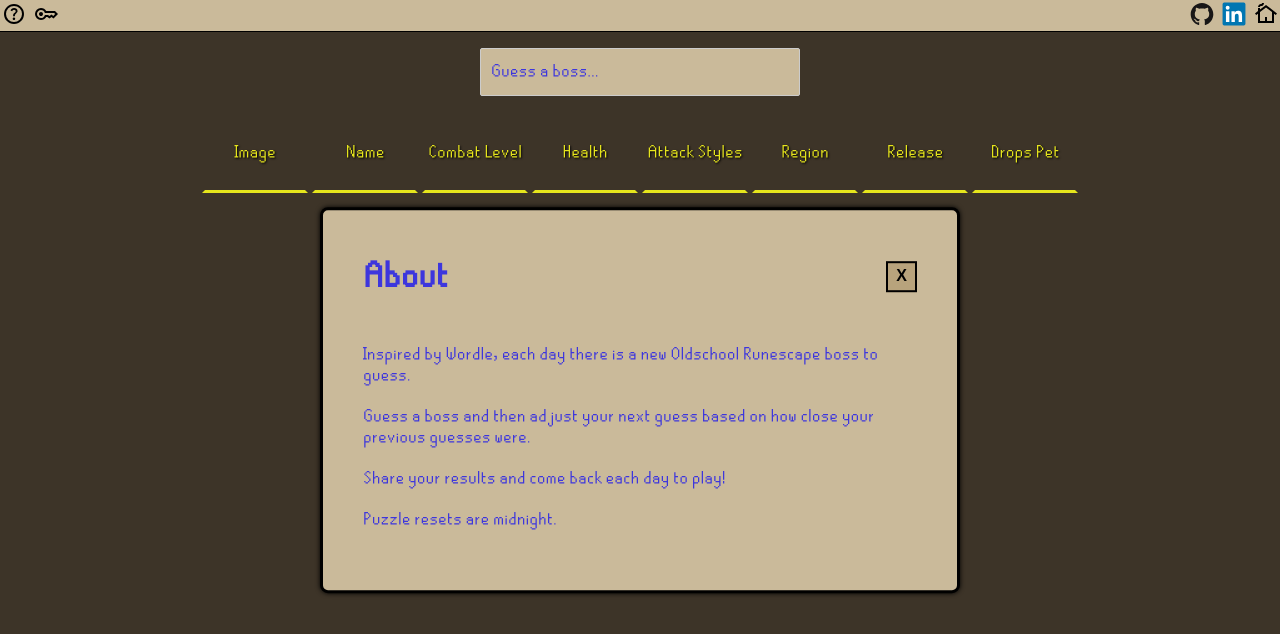
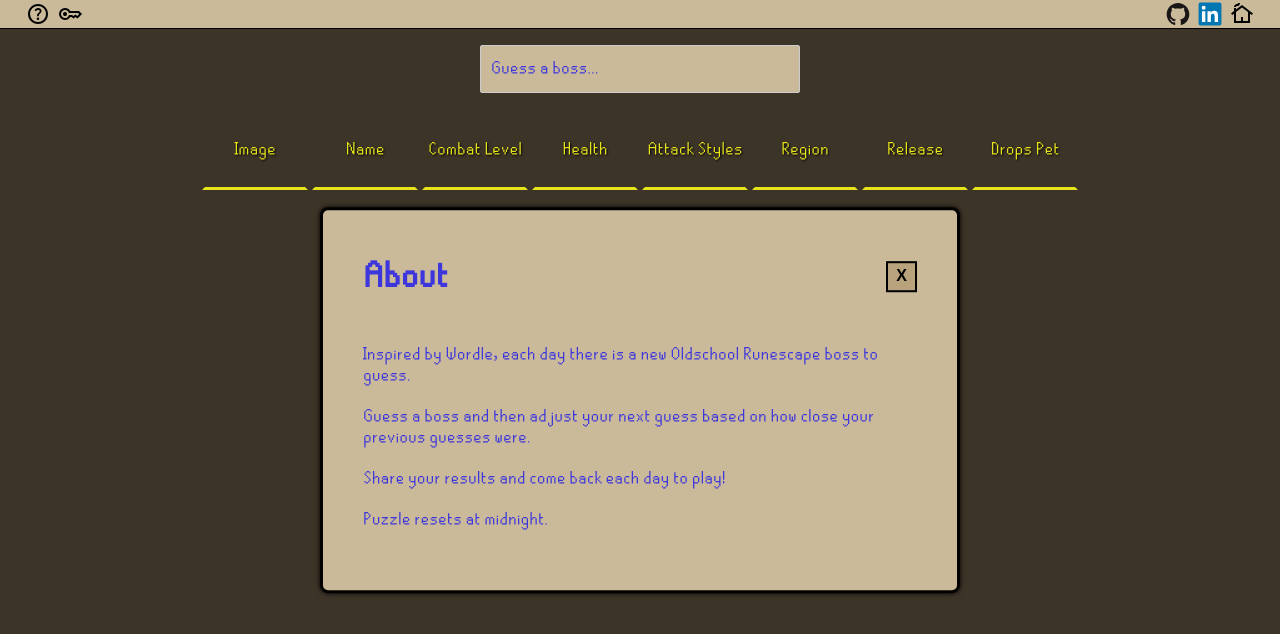
Before and after one commit to daltonoswald/runescapedle, a React (Vite) app: page / in a window 1280 px wide. Both pictures are taken after a click on the picture 14 px from the left and 14 px from the top of the page. Shown: the top 634 px of the page. Built offline with nearby package versions, Linux system fonts and the light colour scheme.

Commit message:
css changes on nav and help module typo fixed

```diff
--- a/package.json
+++ b/package.json
@@ -1,7 +1,7 @@
 {
   "name": "runescapedle",
   "private": true,
-  "version": "1.0.0",
+  "version": "1.0.1",
   "type": "module",
   "scripts": {
     "dev": "vite",
--- a/src/help/Help.jsx
+++ b/src/help/Help.jsx
@@ -12,7 +12,7 @@
             <p>Inspired by <a href='https://www.nytimes.com/games/wordle/index.html'>Wordle</a>, each day there is a new Oldschool Runescape boss to guess.</p>
             <p>Guess a boss and then adjust your next guess based on how close your previous guesses were.</p>
             <p>Share your results and come back each day to play!</p>
-            <p>Puzzle resets are midnight.</p>
+            <p>Puzzle resets at midnight.</p>
         </div>
     )
 }
--- a/src/nav/nav.css
+++ b/src/nav/nav.css
@@ -5,7 +5,7 @@
 
 .nav {
     background-color: var(--rswiki-tan);
-    padding: 2px;
+    padding: 2px 2vw;
     border-bottom: 1px solid black;
     display: flex;
     justify-content: space-between;
@@ -15,8 +15,10 @@
 .nav-right {
     display: flex;
     gap: 8px;
+    align-items: center;
 }
 
+.nav-right > a,
 .nav-icon {
     height: 24px;
 }
```
